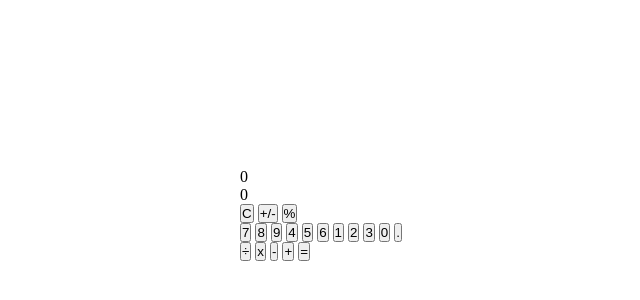
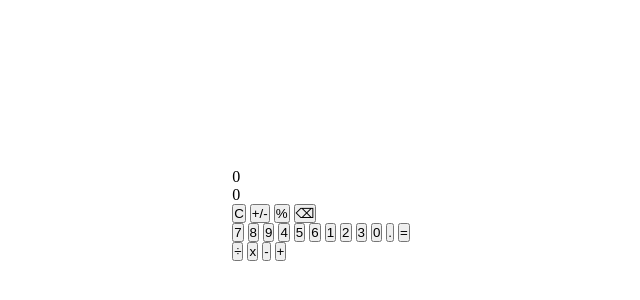
Before and after one commit to BookmanJunior/TOP-Calculator-Project, a plain HTML site: page index.html in a window 1280 px wide. Shown: the part 186-486 px from the top of the page, without its empty margins (319-959 px from the left). Drawn offline with Linux system fonts and the light colour scheme.

Commit message:
Rearranged some buttons layout and added delete button

```diff
--- a/index.html
+++ b/index.html
@@ -19,7 +19,9 @@
           <button id="clear" class="function-button clear">C</button>
           <button id="plusMinusToggle" class="plus-minus-button">+/-</button>
           <button id="percentageButton" class="percentage-button">%</button>
+          <button id="delete" class="delete">⌫</button>
         </div>
+        <div class="body-container">
           <div id="numberButtons" class="number-buttons">
             <button class="number-button">7</button>
             <button class="number-button">8</button>
@@ -32,13 +34,14 @@
             <button class="number-button">3</button>
             <button class="number-button">0</button>
             <button class="number-button dot">.</button>
+            <button id="equalButton" class="operator-button">=</button>
           </div>
           <div id="operatorButtons" class="operator-buttons">
             <button id="divide" class="operator-button">÷</button>
             <button id="multiply" class="operator-button">x</button>
             <button id="subtract" class="operator-button">-</button>
             <button id="add" class="operator-button">+</button>
-          <button id="equalButton" class="operator-button">=</button>
+          </div>
         </div>
       </div>
     </div>
```
Lines whose indentation alone changed are shown as unchanged.
